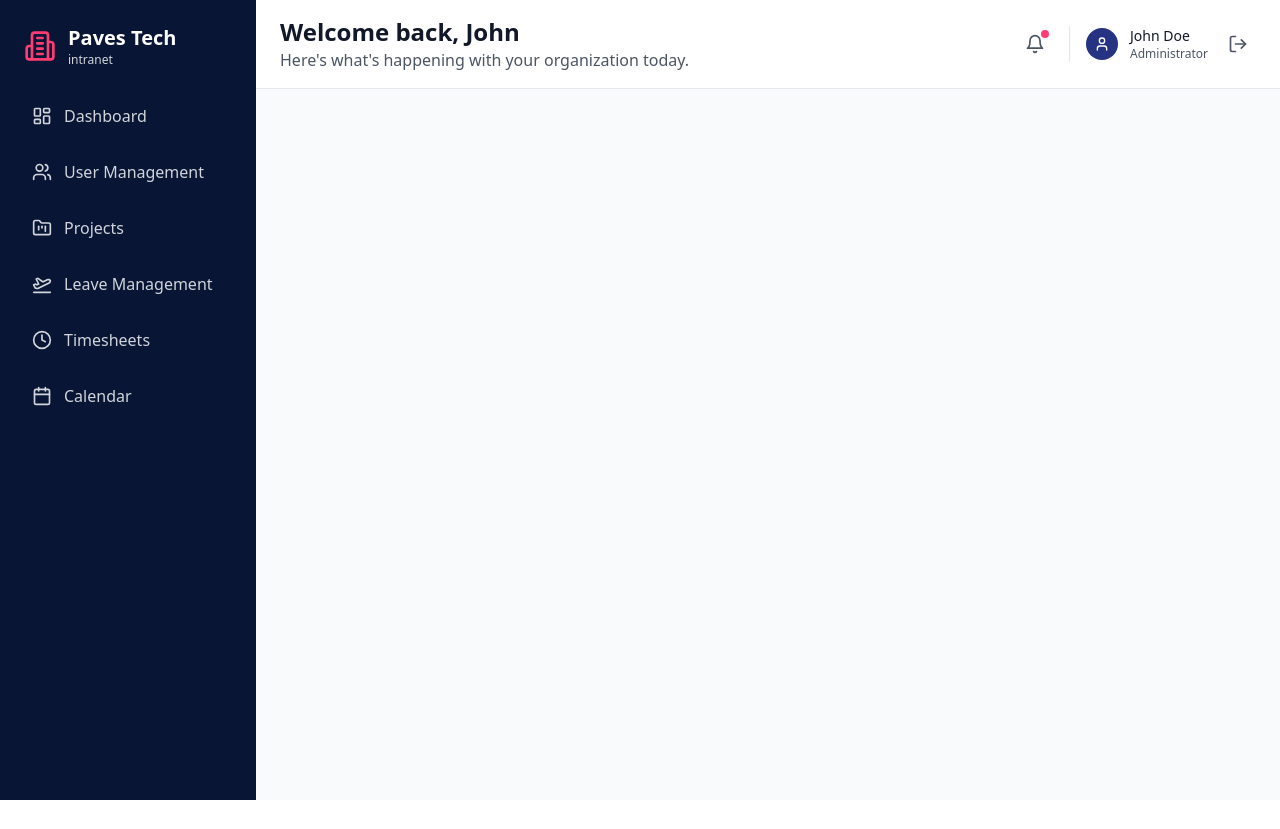
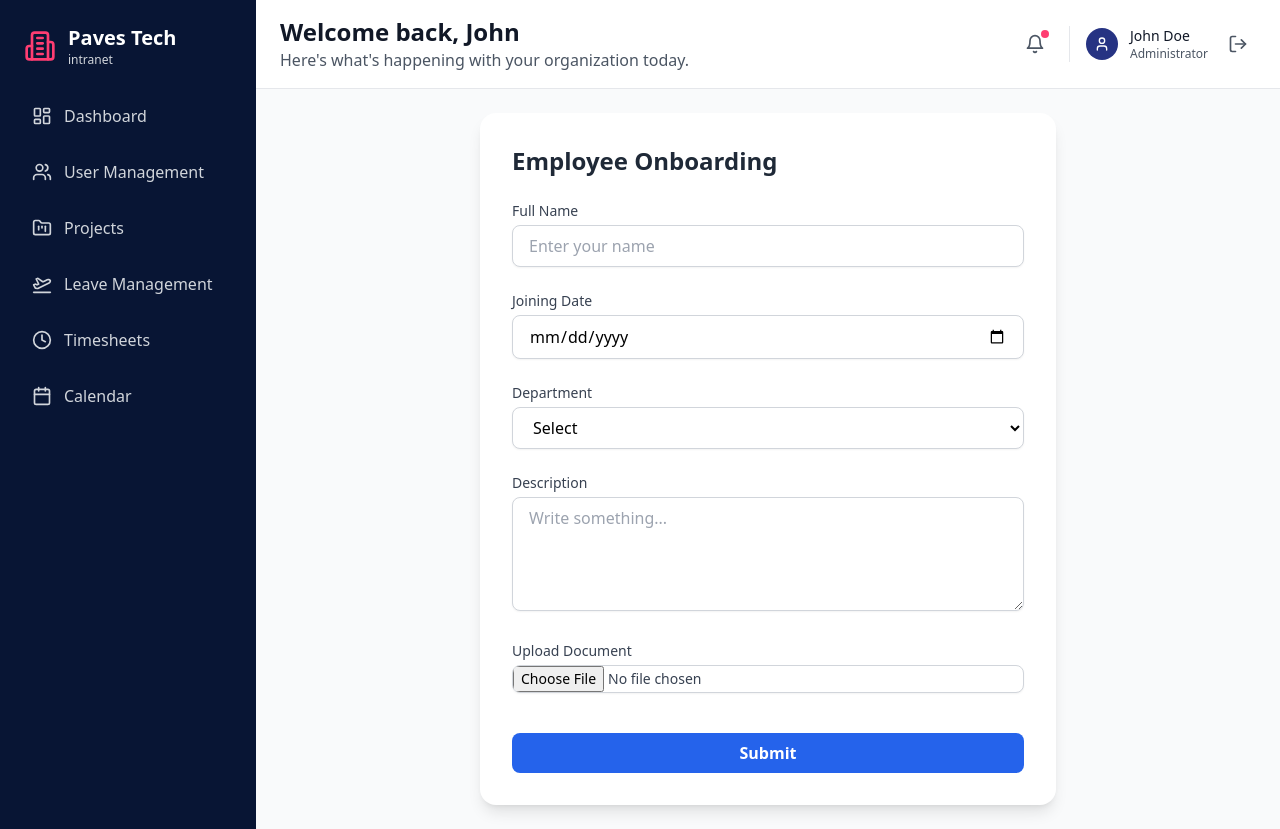
Before and after one commit to rohitlingarker/intranet-fe, a React (Vite) app: page /intranet-form in a window 1280 px wide. Before the commit the page ends 800 px from the top, so only its background shows below. Built offline with nearby package versions, Linux system fonts and the light colour scheme.

Commit message:
form template

```diff
--- a/package.json
+++ b/package.json
@@ -18,13 +18,13 @@
   "devDependencies": {
     "@eslint/js": "^9.9.1",
     "@vitejs/plugin-react": "^4.3.1",
-    "autoprefixer": "^10.4.18",
+    "autoprefixer": "^10.4.21",
     "eslint": "^9.9.1",
     "eslint-plugin-react-hooks": "^5.1.0-rc.0",
     "eslint-plugin-react-refresh": "^0.4.11",
     "globals": "^15.9.0",
-    "postcss": "^8.4.35",
-    "tailwindcss": "^3.4.1",
+    "postcss": "^8.5.6",
+    "tailwindcss": "^3.4.17",
     "vite": "^5.4.2"
   }
 }
--- a/src/App.jsx
+++ b/src/App.jsx
@@ -6,7 +6,7 @@ import LoginPage from './pages/LoginPage';
 import Layout from './components/Layout/Layout';
 import Dashboard from './pages/Dashboard';
 import Calendar from './pages/Calendar';
-
+import IntranetForm from './components/forms/IntranetForm';
 // const ProtectedRoute = ({ children }) => {
 //   const { isAuthenticated } = useAuth();
 //   return isAuthenticated ? <>{children}</> : <Navigate to="/login" />;
@@ -25,6 +25,7 @@ const AppRoutes = () => {
         <Route path="/" element={<Navigate to="/dashboard" />} />
         <Route path="/dashboard" element={<Dashboard />} />
         <Route path="/calendar" element={<Calendar />} />
+        <Route path="/intranet-form" element={<IntranetForm />} />
       </Routes>
     </Layout>
   );
--- /dev/null
+++ b/src/components/forms/FileUpload.jsx
@@ -0,0 +1,18 @@
+import React from "react";
+
+const FileUpload = ({ label, name, onChange }) => (
+  <div className="space-y-1">
+    <label htmlFor={name} className="block text-sm font-medium text-gray-700">
+      {label}
+    </label>
+    <input
+      id={name}
+      type="file"
+      name={name}
+      onChange={onChange}
+      className="block w-full text-sm text-gray-700 border border-gray-300 rounded-lg cursor-pointer bg-white focus:outline-none shadow-sm focus:ring-2 focus:ring-blue-500 focus:border-blue-500 transition"
+    />
+  </div>
+);
+
+export default FileUpload;
--- /dev/null
+++ b/src/components/forms/FormDatePicker.jsx
@@ -0,0 +1,19 @@
+import React from "react";
+
+const FormDatePicker = ({ label, name, value, onChange }) => (
+  <div className="space-y-1">
+    <label htmlFor={name} className="block text-sm font-medium text-gray-700">
+      {label}
+    </label>
+    <input
+      id={name}
+      type="date"
+      name={name}
+      value={value}
+      onChange={onChange}
+      className="w-full px-4 py-2 border border-gray-300 rounded-lg shadow-sm focus:ring-2 focus:ring-blue-500 focus:border-blue-500 outline-none transition"
+    />
+  </div>
+);
+
+export default FormDatePicker;
--- /dev/null
+++ b/src/components/forms/FormInput.jsx
@@ -0,0 +1,20 @@
+import React from "react";
+
+const FormInput = ({ label, name, type = "text", value, onChange, placeholder }) => (
+  <div className="space-y-1">
+    <label htmlFor={name} className="block text-sm font-medium text-gray-700">
+      {label}
+    </label>
+    <input
+      id={name}
+      type={type}
+      name={name}
+      value={value}
+      onChange={onChange}
+      placeholder={placeholder}
+      className="w-full px-4 py-2 border border-gray-300 rounded-lg shadow-sm focus:ring-2 focus:ring-blue-500 focus:border-blue-500 outline-none transition"
+    />
+  </div>
+);
+
+export default FormInput;
--- /dev/null
+++ b/src/components/forms/FormSelect.jsx
@@ -0,0 +1,25 @@
+import React from "react";
+
+const FormSelect = ({ label, name, options, value, onChange }) => (
+  <div className="space-y-1">
+    <label htmlFor={name} className="block text-sm font-medium text-gray-700">
+      {label}
+    </label>
+    <select
+      id={name}
+      name={name}
+      value={value}
+      onChange={onChange}
+      className="w-full px-4 py-2 border border-gray-300 rounded-lg shadow-sm bg-white focus:ring-2 focus:ring-blue-500 focus:border-blue-500 outline-none transition"
+    >
+      <option value="">Select</option>
+      {options.map((opt, index) => (
+        <option key={index} value={opt.value}>
+          {opt.label}
+        </option>
+      ))}
+    </select>
+  </div>
+);
+
+export default FormSelect;
--- /dev/null
+++ b/src/components/forms/FormTextArea.jsx
@@ -0,0 +1,20 @@
+import React from "react";
+
+const FormTextArea = ({ label, name, value, onChange, placeholder }) => (
+  <div className="space-y-1">
+    <label htmlFor={name} className="block text-sm font-medium text-gray-700">
+      {label}
+    </label>
+    <textarea
+      id={name}
+      name={name}
+      value={value}
+      onChange={onChange}
+      placeholder={placeholder}
+      rows={4}
+      className="w-full px-4 py-2 border border-gray-300 rounded-lg shadow-sm focus:ring-2 focus:ring-blue-500 focus:border-blue-500 outline-none transition"
+    />
+  </div>
+);
+
+export default FormTextArea;
--- /dev/null
+++ b/src/components/forms/IntranetForm.jsx
@@ -0,0 +1,86 @@
+import React, { useState } from "react";
+import FormInput from "./FormInput";
+import FormDatePicker from "./FormDatePicker";
+import FormSelect from "./FormSelect";
+import FormTextArea from "./FormTextArea";
+import FileUpload from "./FileUpload";
+
+const IntranetForm = () => {
+  const [formData, setFormData] = useState({
+    name: "",
+    date: "",
+    department: "",
+    description: "",
+    file: null,
+  });
+
+  const departments = [
+    { label: "HR", value: "hr" },
+    { label: "Engineering", value: "engineering" },
+    { label: "Finance", value: "finance" },
+  ];
+
+  const handleChange = (e) => {
+    const { name, value, files } = e.target;
+    setFormData((prev) => ({
+      ...prev,
+      [name]: files ? files[0] : value,
+    }));
+  };
+
+  const handleSubmit = (e) => {
+    e.preventDefault();
+    console.log("Form submitted:", formData);
+    alert("Form submitted successfully!");
+  };
+
+  return (
+    <div className="max-w-xl mx-auto bg-white p-8 rounded-2xl shadow-lg">
+      <h2 className="text-2xl font-bold mb-6 text-gray-800">Employee Onboarding</h2>
+      <form onSubmit={handleSubmit} className="space-y-6">
+        <FormInput
+          label="Full Name"
+          name="name"
+          value={formData.name}
+          onChange={handleChange}
+          placeholder="Enter your name"
+        />
+        <FormDatePicker
+          label="Joining Date"
+          name="date"
+          value={formData.date}
+          onChange={handleChange}
+        />
+        <FormSelect
+          label="Department"
+          name="department"
+          options={departments}
+          value={formData.department}
+          onChange={handleChange}
+        />
+        <FormTextArea
+          label="Description"
+          name="description"
+          value={formData.description}
+          onChange={handleChange}
+          placeholder="Write something..."
+        />
+        <FileUpload
+          label="Upload Document"
+          name="file"
+          onChange={handleChange}
+        />
+        <div className="pt-4">
+          <button
+            type="submit"
+            className="w-full bg-blue-600 text-white py-2 rounded-lg font-semibold hover:bg-blue-700 transition"
+          >
+            Submit
+          </button>
+        </div>
+      </form>
+    </div>
+  );
+};
+
+export default IntranetForm;
```
Also changed, not shown: 1 other file (tests, documents, lock files or other folders).
